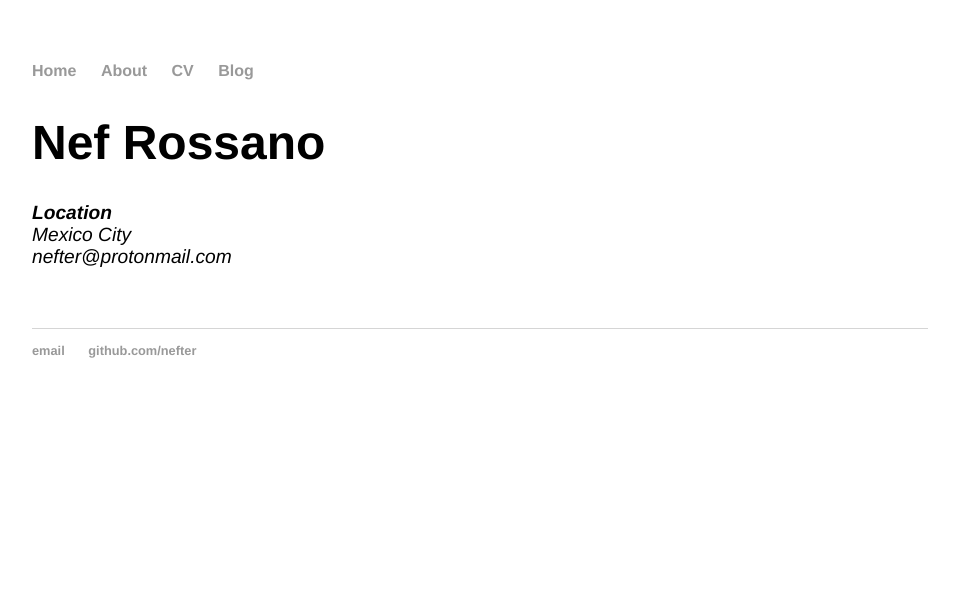
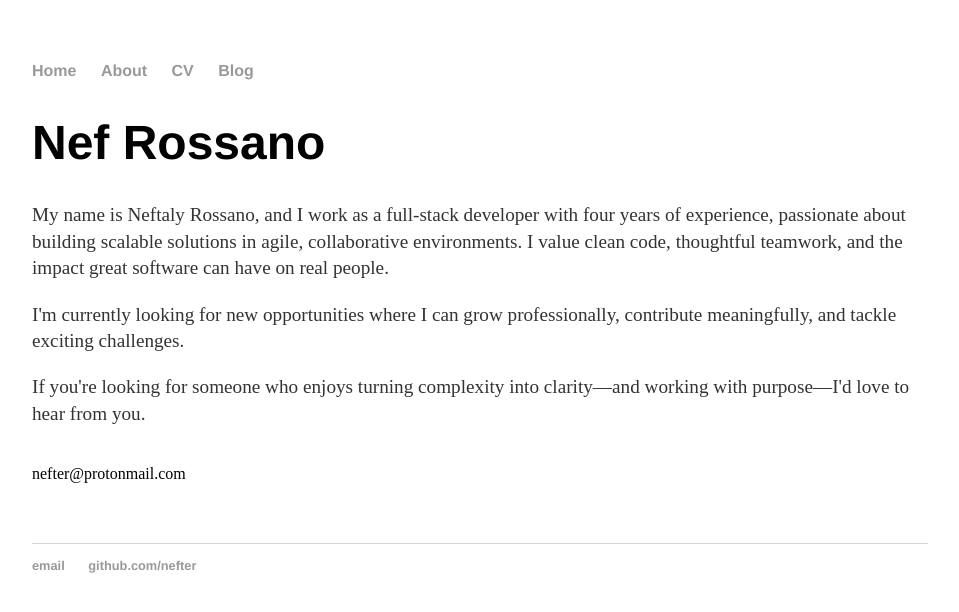
Before and after one commit to nefter/nefter.github.io, a Jekyll site: the page built from cv/index.html, in a window 1280 px wide. Shown: the top 612 px of the page, without its empty margins (160-1119 px from the left). Built offline with Jekyll 4.4.1, drawn with Linux system fonts in a browser that asks for light colours.

Commit message:
Update description

```diff
--- a/cv/index.html
+++ b/cv/index.html
@@ -5,9 +5,9 @@ title: CV of Nef Rossano
 
 	<div class="cv">
 					<h1>Nef Rossano</h1>
-					<address>
-					<strong>Location</strong><br>
-					Mexico City<br>
+					<p>My name is Neftaly Rossano, and I work as a full-stack developer with four years of experience, passionate about building scalable solutions in agile, collaborative environments. I value clean code, thoughtful teamwork, and the impact great software can have on real people.</p>
+<p>I'm currently looking for new opportunities where I can grow professionally, contribute meaningfully, and tackle exciting challenges.</p>
+<p>If you're looking for someone who enjoys turning complexity into clarity—and working with purpose—I'd love to hear from you.</p><br>
 					<span class="obfuscate">nefter@protonmail.com</span>
 					</address>
 	</div>
```
